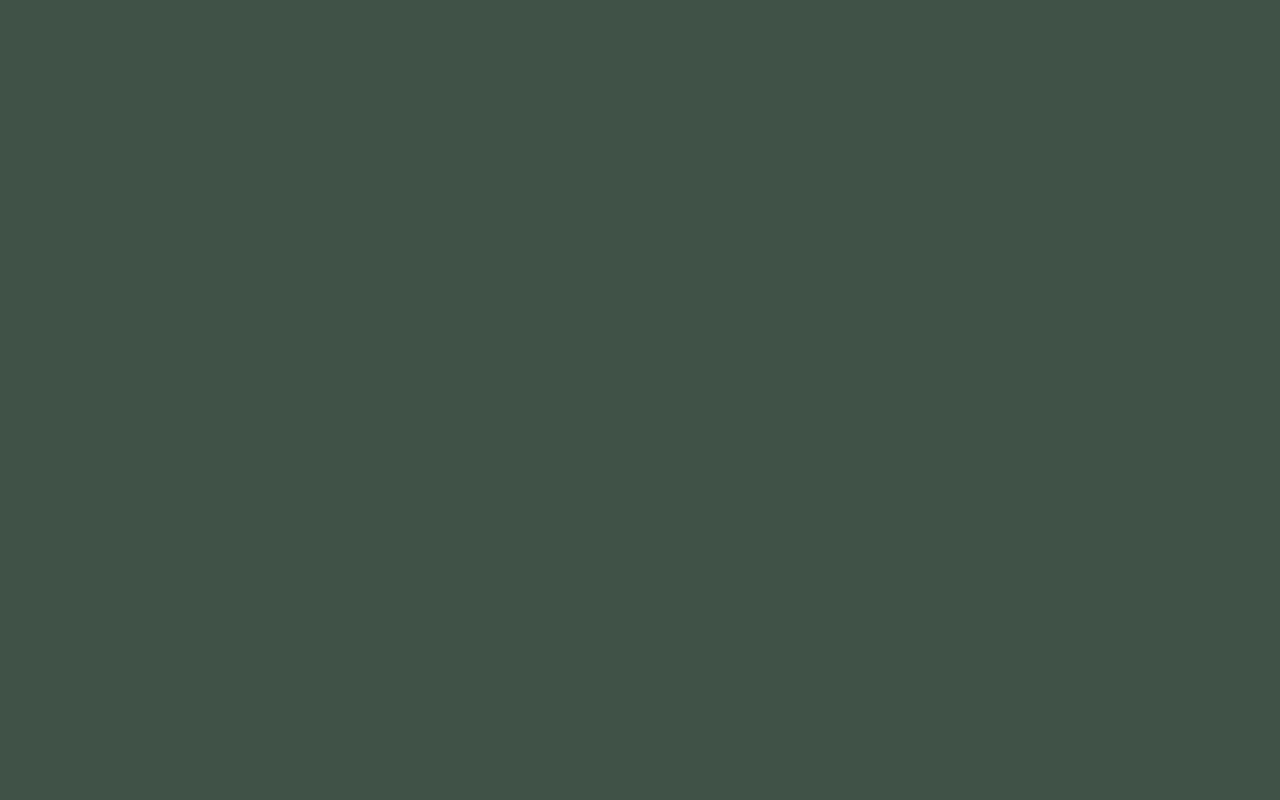
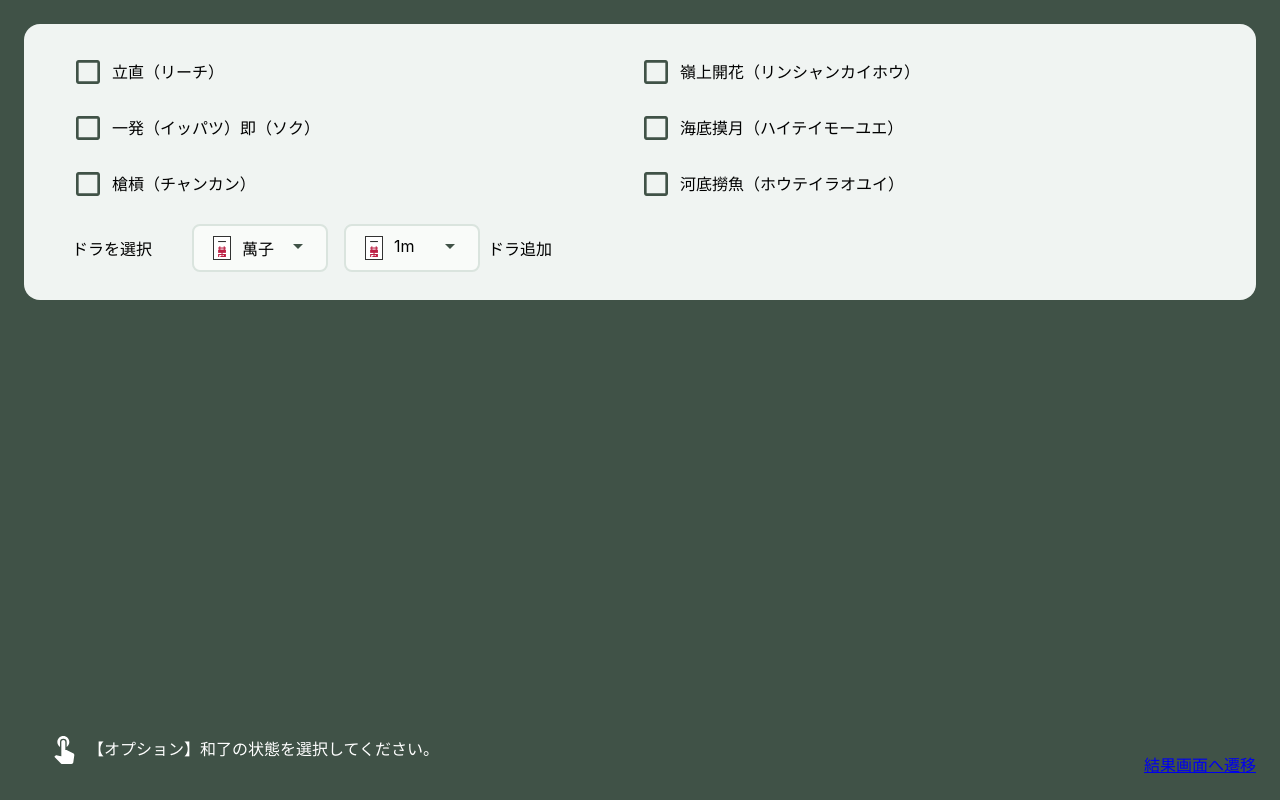
Before and after one commit to disk-12/HappyMahjong, a React (Create React App) app in the folder frontend/: page /option in a window 1280 px wide. Before the commit this address had no page. Built offline with nearby package versions, Linux system fonts and the light colour scheme.

Commit message:
rebaseのコンフリクト解消

```diff
--- a/frontend/src/App.tsx
+++ b/frontend/src/App.tsx
@@ -3,7 +3,7 @@ import React from "react";
 import { BrowserRouter, Route, Routes } from "react-router-dom";
 import styled from "styled-components";
 
-import { Top, Result, Check, CameraPage, Select } from "./pages";
+import { Top, Result, Check, CameraPage, Select, Option } from "./pages";
 const Background = styled.div`
   width: 100%;
   height: 100%;
@@ -18,6 +18,7 @@ export const App = () => {
           <Route path="/" element={<Top />} />
           <Route path="/check" element={<Check />} />
           <Route path="/select" element={<Select />} />
+          <Route path="/option" element={<Option />} />
           <Route path="/result" element={<Result />} />
           <Route path="/camera" element={<CameraPage />} />
         </Routes>
--- a/frontend/src/app/OptionSlice.ts
+++ b/frontend/src/app/OptionSlice.ts
@@ -28,11 +28,9 @@ const optionSlice = createSlice({
   reducers: {
     addDora:(state, action:PayloadAction<haiType>) => {
       state.dora = [...state.dora,action.payload]
-      return {...state};
     },
     removeDora:(state, action:PayloadAction<number>) => {
-      state.dora = state.dora.splice(action.payload,1);
-      return {...state};
+      state.dora.splice(action.payload,1);
     },
     switchRiichi:(state) => {
       return {...state,riichi:!state.riichi};
--- a/frontend/src/components/HaiSelectorPair/HaiSelectorPair.tsx
+++ b/frontend/src/components/HaiSelectorPair/HaiSelectorPair.tsx
@@ -5,7 +5,7 @@ type HaiProps = {
   type: HaiType;
   number: number;
 };
-type Props = { initHai: HaiProps; onChange: Function };
+type Props = { initHai: HaiProps; onChange: Function; windowHeight?: number };
 type HaiType = "m" | "p" | "s" | "z";
 
 const typeList = ["m", "p", "s", "z"] as HaiType[];
--- a/frontend/src/components/HelpMessage/HelpMessage.tsx
+++ b/frontend/src/components/HelpMessage/HelpMessage.tsx
@@ -3,7 +3,7 @@ import { Container, Text } from "./HelpMessageStyle";
 import { MdTouchApp } from "react-icons/md";
 import { color } from "assets/color";
 type Props = {
-  page: "check" | "select";
+  page: "check" | "select" | "option";
 };
 
 export const HelpMessage: React.FC<Props> = ({ page }) => {
@@ -22,6 +22,14 @@ export const HelpMessage: React.FC<Props> = ({ page }) => {
           <Text>タップして和了牌（アガリ牌）を教えてください。</Text>
         </Container>
       );
+
+    case "option":
+      return (
+        <Container>
+          <MdTouchApp size={32} color={color.White} />
+          <Text>【オプション】和了の状態を選択してください。</Text>
+        </Container>
+      );
     default:
       return <></>;
   }
--- /dev/null
+++ b/frontend/src/pages/Option/Option.tsx
@@ -0,0 +1,113 @@
+import React, { useState } from "react";
+import { useAppDispatch, useAppSelector } from "../../app/store";
+import {
+  addDora,
+  optionSelector,
+  switchChankan,
+  switchHaitei,
+  switchHoutei,
+  switchIppatsu,
+  switchRiichi,
+  switchRinshan,
+  removeDora,
+} from "app/OptionSlice";
+import {
+  CheckPanel,
+  DoraList,
+  DoraPanel,
+  DoraSelector,
+  DoraText,
+  LinkContainer,
+  OptionPage,
+  Panel,
+} from "./OptionStyle";
+import { HelpMessage } from "components/HelpMessage";
+import { Link } from "react-router-dom";
+import { CheckBox } from "./components/CheckBox";
+import { HaiSelectorPair } from "components/HaiSelectorPair";
+import { type } from "os";
+import { DoraItem } from "./components/DoraItem";
+interface Props {}
+interface HaiProps {
+  type: "m" | "p" | "s" | "z";
+  number: number;
+}
+export const Option: React.FC<Props> = () => {
+  const dispatch = useAppDispatch();
+
+  const option = useAppSelector(optionSelector);
+  const [dora, setDora] = useState<HaiProps>({ type: "m", number: 1 });
+
+  return (
+    <OptionPage>
+      <Panel>
+        <CheckPanel>
+          <CheckBox
+            text="立直（リーチ）"
+            checked={option.riichi}
+            onClick={() => dispatch(switchRiichi())}
+          />
+          <CheckBox
+            text="嶺上開花（リンシャンカイホウ）"
+            checked={option.rinshan}
+            onClick={() => dispatch(switchRinshan())}
+          />
+          <CheckBox
+            text="一発（イッパツ）即（ソク）"
+            checked={option.ippatsu}
+            onClick={() => dispatch(switchIppatsu())}
+          />
+          <CheckBox
+            text="海底摸月（ハイテイモーユエ）"
+            checked={option.haitei}
+            onClick={() => dispatch(switchHaitei())}
+          />
+          <CheckBox
+            text="槍槓（チャンカン）"
+            checked={option.chankan}
+            onClick={() => dispatch(switchChankan())}
+          />
+          <CheckBox
+            text="河底撈魚（ホウテイラオユイ）"
+            checked={option.houtei}
+            onClick={() => dispatch(switchHoutei())}
+          />
+        </CheckPanel>
+
+        <DoraPanel>
+          <DoraSelector>
+            <DoraText>ドラを選択</DoraText>
+            <HaiSelectorPair
+              initHai={dora}
+              onChange={(newDora: HaiProps) => setDora(newDora)}
+            />
+            <div
+              onClick={() => {
+                console.log(option.dora);
+                dispatch(addDora(dora));
+              }}
+            >
+              ドラ追加
+            </div>
+          </DoraSelector>
+          <DoraList>
+            {option.dora.map((hai, i) => (
+              <div key={i}>
+                <DoraItem
+                  {...hai}
+                  onClick={() => {
+                    dispatch(removeDora(i));
+                  }}
+                />
+              </div>
+            ))}
+          </DoraList>
+        </DoraPanel>
+      </Panel>
+      <LinkContainer>
+        <Link to="/result">結果画面へ遷移</Link>
+      </LinkContainer>
+      <HelpMessage page="option" />
+    </OptionPage>
+  );
+};
--- /dev/null
+++ b/frontend/src/pages/Option/OptionStyle.ts
@@ -0,0 +1,43 @@
+import { color } from "assets/color";
+import styled from "styled-components";
+export const OptionPage = styled.div`
+  padding:24px 24px;
+  display:flex;
+  flex-direction: column;
+
+`
+
+export const Panel = styled.div`
+  background: ${color.Surface1};
+  border-radius: 16px;
+  padding:20px 48px;
+  max-height: calc(100vh - 164px);
+  overflow:scroll;
+`
+
+export const LinkContainer = styled.div`
+  position:absolute;
+  right:24px;
+  bottom:24px;
+`
+export const CheckPanel = styled.div`
+  display: flex;
+  flex-wrap: wrap;
+`
+export const DoraPanel = styled.div`
+  display: flex;
+  flex-direction: column;
+  margin-top:12px;
+`
+export const DoraSelector = styled.div`
+  display: flex;
+  align-items: center;
+`
+export const DoraText = styled.div`
+  margin-right:32px;
+`
+export const DoraList = styled.div`
+ display:flex;
+ flex-wrap: wrap;
+ padding:4px 0;
+`
--- /dev/null
+++ b/frontend/src/pages/Option/components/CheckBox.tsx
@@ -0,0 +1,31 @@
+import styled from "styled-components";
+import { MdCheckBox, MdCheckBoxOutlineBlank } from "react-icons/md";
+import { color } from "assets/color";
+type Props = { text: string; checked: boolean; onClick: Function };
+
+const Container = styled.div`
+  display: flex;
+  align-items: center;
+  width: 50%;
+  margin: 12px 0;
+`;
+const Text = styled.div`
+  margin-left: 8px;
+  font-family: Noto Sans JP;
+  font-style: normal;
+  font-weight: normal;
+  font-size: 16px;
+  line-height: 23px;
+`;
+export const CheckBox: React.FC<Props> = ({ text, checked, onClick }) => {
+  return (
+    <Container onClick={() => onClick()}>
+      {checked ? (
+        <MdCheckBox size={32} color={color.MainGreen} />
+      ) : (
+        <MdCheckBoxOutlineBlank size={32} color={color.MainGreen} />
+      )}
+      <Text>{text}</Text>
+    </Container>
+  );
+};
--- /dev/null
+++ b/frontend/src/pages/Option/components/DoraItem.tsx
@@ -0,0 +1,48 @@
+import { color } from "assets/color";
+import { Hai } from "components/Hai";
+import styled from "styled-components";
+import { MdClose } from "react-icons/md";
+
+interface Props {
+  type: "m" | "p" | "s" | "z";
+  number: number;
+  onClick: Function;
+}
+
+const typeObj = { m: "萬", p: "筒", s: "索" };
+const jihai = ["東", "南", "西", "北", "白", "發", "中"];
+const kansuji = ["一", "二", "三", "四", "五", "六", "七", "八", "九"];
+const Item = styled.div`
+  display: flex;
+  align-items: center;
+  padding: 8px;
+  background: ${color.Border};
+  border-radius: 16px;
+  margin: 4px;
+`;
+const Text = styled.div`
+  padding: 0 8px;
+`;
+const Container = styled.div`
+  display: inline-block;
+`;
+export const DoraItem: React.FC<Props> = ({ type, number, onClick }) => {
+  return (
+    <Container onClick={() => onClick()}>
+      <Item>
+        <div>
+          <Hai type={type} number={number} isIcon />
+        </div>
+        {type === "z" ? (
+          <Text>{jihai[number - 1]}</Text>
+        ) : (
+          <Text>
+            {kansuji[number - 1]}
+            {typeObj[type]}
+          </Text>
+        )}
+        <MdClose size={16} color={color.MainGreen} />
+      </Item>
+    </Container>
+  );
+};
--- a/frontend/src/pages/Select/Select.tsx
+++ b/frontend/src/pages/Select/Select.tsx
@@ -58,7 +58,7 @@ export const Select: React.FC<Props> = () => {
         ))}
       </HaiContainer>
       <LinkContainer>
-        <Link to="/result">点数画面へ遷移{option.lastIndex}</Link>
+        <Link to="/option">オプションへ遷移{option.lastIndex}</Link>
       </LinkContainer>
       <HelpMessage page="select" />
     </CheckPage>
--- a/frontend/src/pages/index.ts
+++ b/frontend/src/pages/index.ts
@@ -3,3 +3,4 @@ export {Result} from "./Result/Result";
 export {Check} from "./Check/Check";
 export {CameraPage} from "./CameraPage/CameraPage";
 export {Select} from "./Select/Select";
+export {Option} from "./Option/Option";
```
